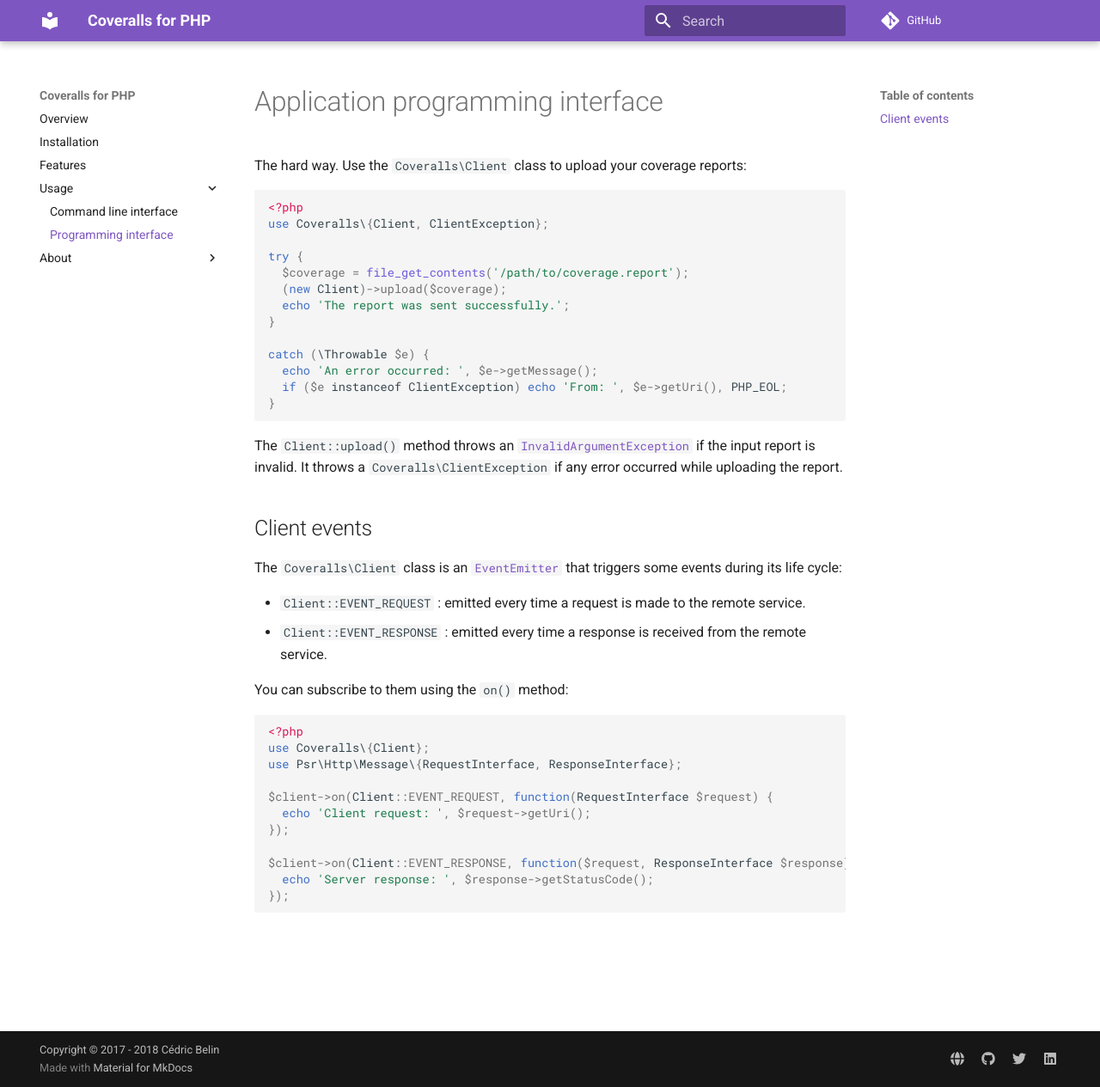
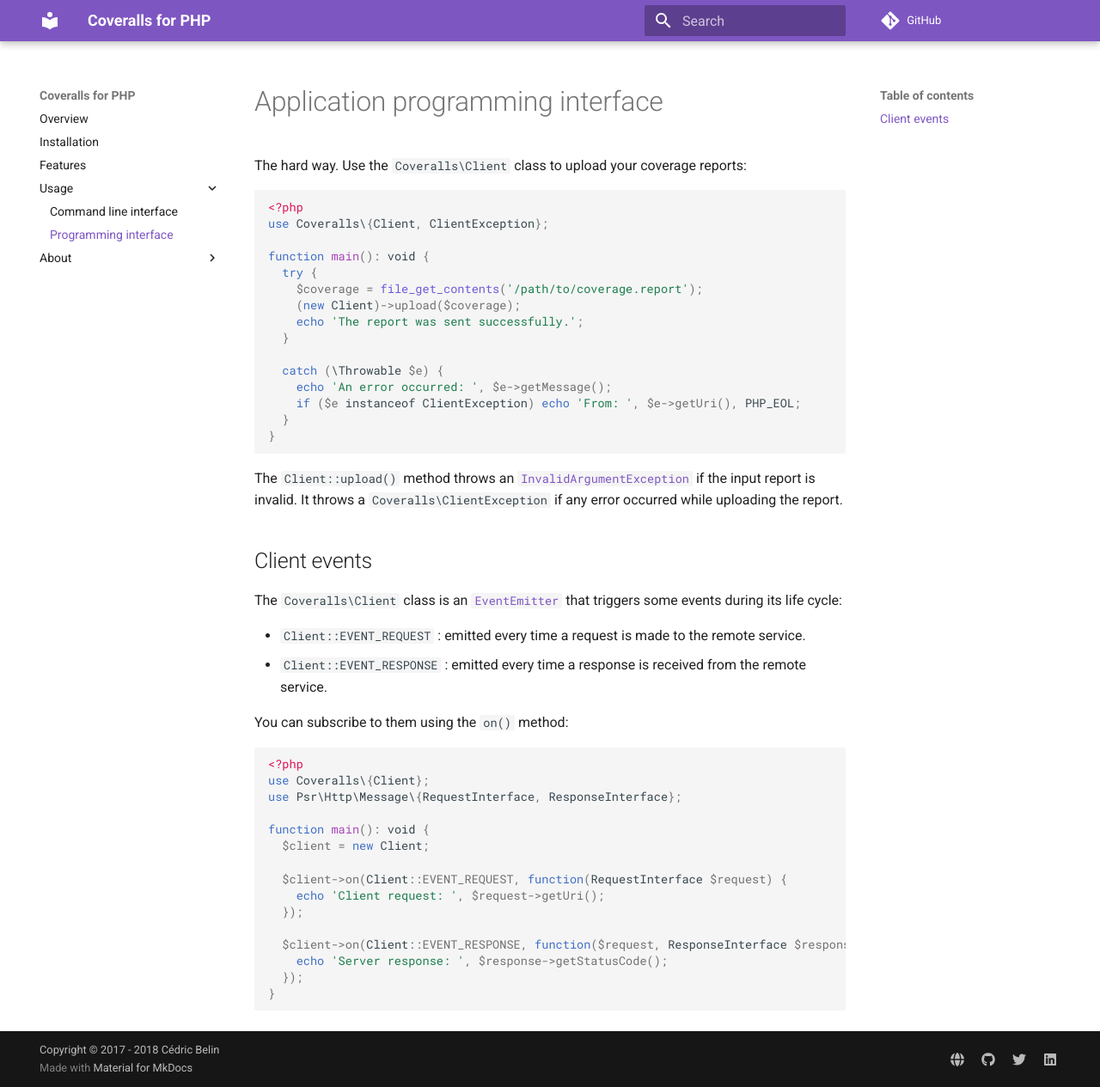
Before and after one commit to twinh/coveralls.php, an MkDocs documentation site: the page built from doc/usage/api.md, in a window 1280 px wide and 1265 px high. Shown: the whole window at 86% size. Built offline with MkDocs 1.6.1 and Material for MkDocs 9.7.7, drawn with Linux system fonts in a browser that asks for light colours; comment, search, counter and statistics services are not loaded; old or Windows-style settings are respelled for this version of MkDocs.

Commit message:
Updated the documentation

````diff
--- a/doc/usage/api.md
+++ b/doc/usage/api.md
@@ -8,15 +8,17 @@ The hard way. Use the `Coveralls\Client` class to upload your coverage reports:
 <?php
 use Coveralls\{Client, ClientException};
 
-try {
-  $coverage = file_get_contents('/path/to/coverage.report');
-  (new Client)->upload($coverage);
-  echo 'The report was sent successfully.';
-}
+function main(): void {
+  try {
+    $coverage = file_get_contents('/path/to/coverage.report');
+    (new Client)->upload($coverage);
+    echo 'The report was sent successfully.';
+  }
 
-catch (\Throwable $e) {
-  echo 'An error occurred: ', $e->getMessage();
-  if ($e instanceof ClientException) echo 'From: ', $e->getUri(), PHP_EOL;
+  catch (\Throwable $e) {
+    echo 'An error occurred: ', $e->getMessage();
+    if ($e instanceof ClientException) echo 'From: ', $e->getUri(), PHP_EOL;
+  }
 }
 ```
 
@@ -36,11 +38,15 @@ You can subscribe to them using the `on()` method:
 use Coveralls\{Client};
 use Psr\Http\Message\{RequestInterface, ResponseInterface};
 
-$client->on(Client::EVENT_REQUEST, function(RequestInterface $request) {
-  echo 'Client request: ', $request->getUri();
-});
+function main(): void {
+  $client = new Client;
 
-$client->on(Client::EVENT_RESPONSE, function($request, ResponseInterface $response) {
-  echo 'Server response: ', $response->getStatusCode();
-});
+  $client->on(Client::EVENT_REQUEST, function(RequestInterface $request) {
+    echo 'Client request: ', $request->getUri();
+  });
+
+  $client->on(Client::EVENT_RESPONSE, function($request, ResponseInterface $response) {
+    echo 'Server response: ', $response->getStatusCode();
+  });
+}
 ```
````
Also changed, not shown: doc/installation.md (+2 -2 lines), 1 other file.
